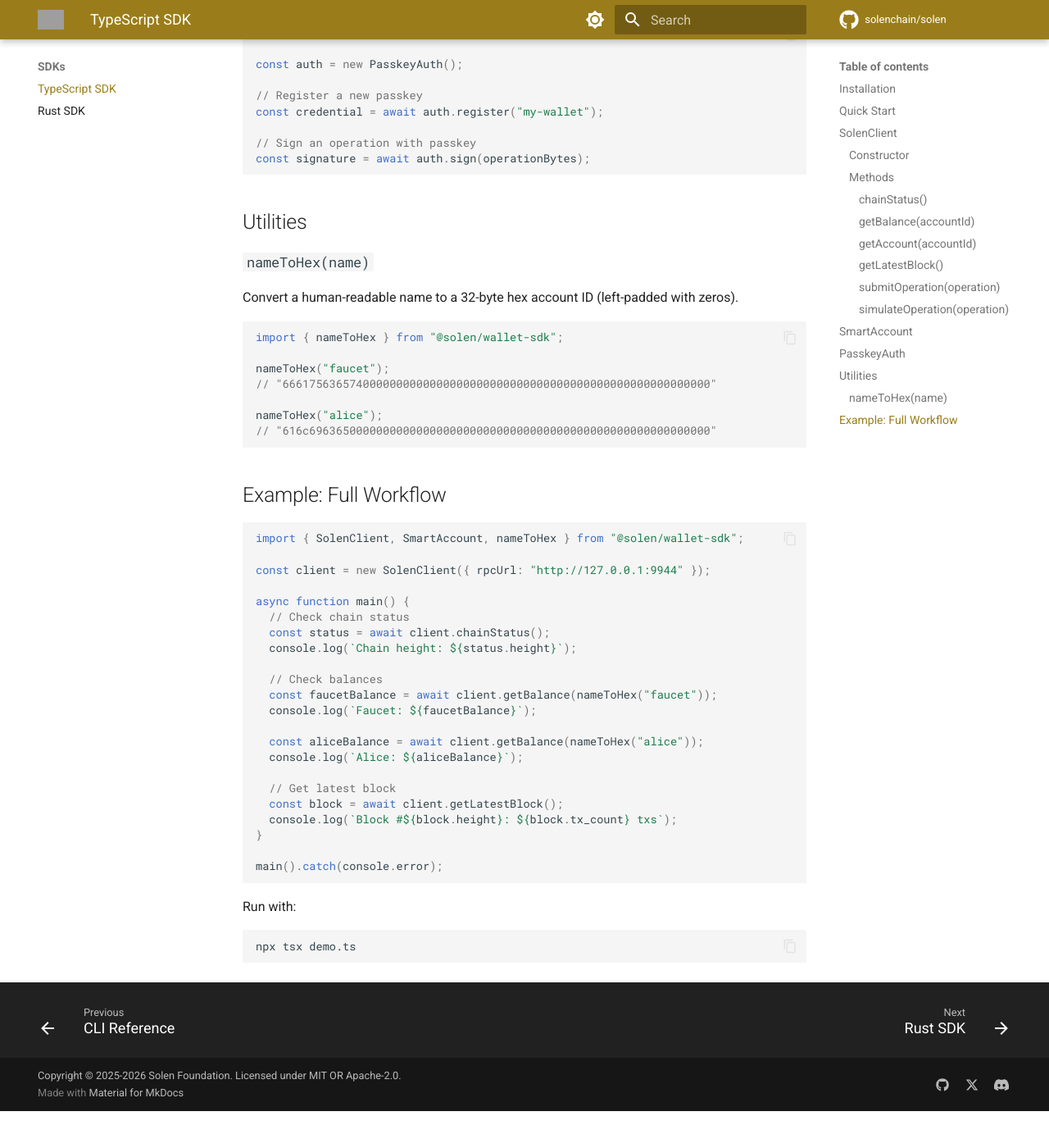
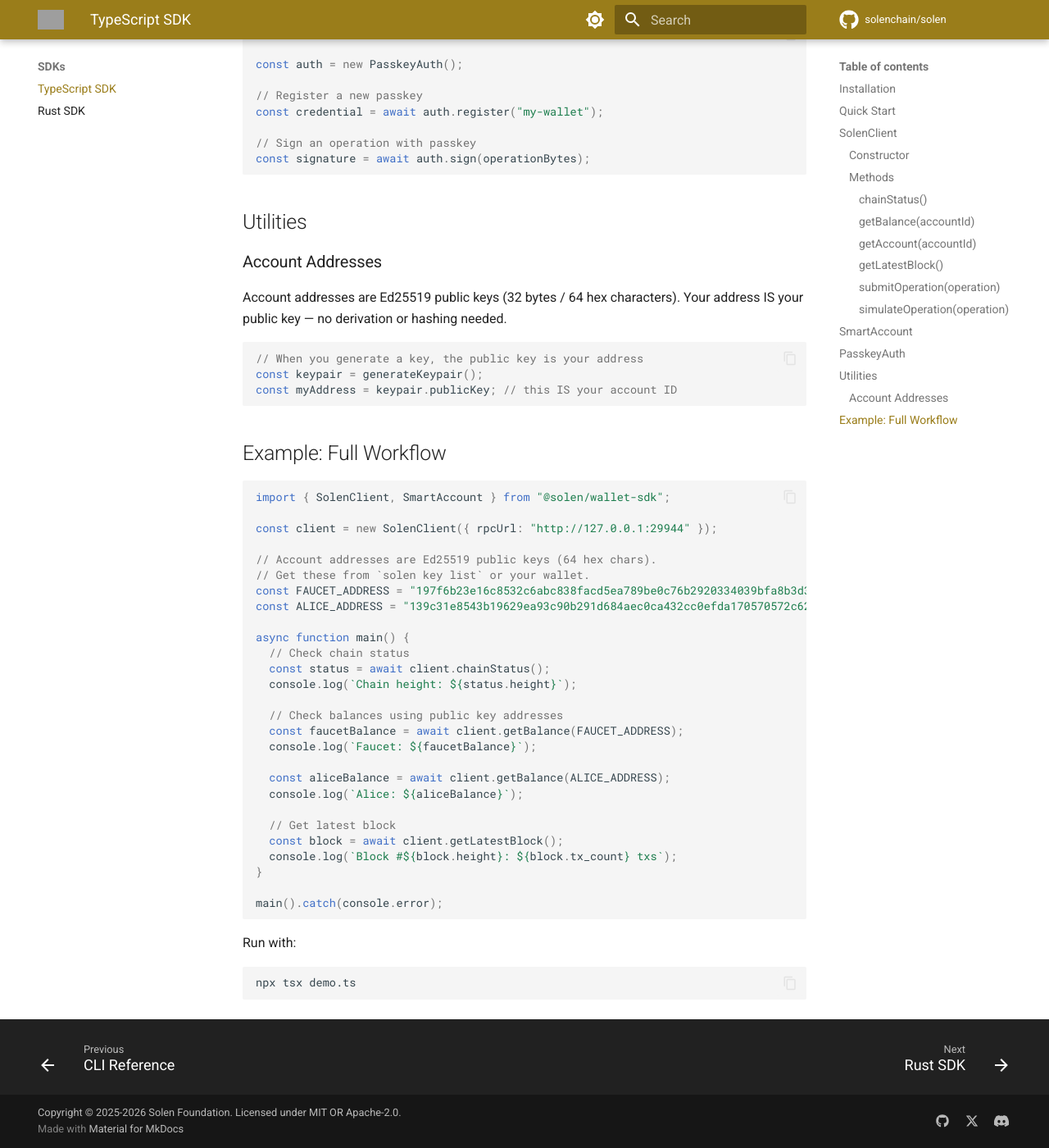
Before and after one commit to Solen-Blockchain/solendocs, an MkDocs documentation site: the page built from docs/tools/typescript-sdk.md, in a window 1280 px wide and 1400 px high, scrolled down 2471 px. Shown: the whole window at 82% size. Built offline with MkDocs 1.6.1 and Material for MkDocs 9.7.7, drawn with Linux system fonts in a browser that asks for light colours; comment, search, counter and statistics services are not loaded; before the commit the page ends 3826 px from its top, so only the background shows below that; some of the changed text lies outside the part shown; grey boxes are pictures that could not be loaded.

Commit message:
updates for account ids

````diff
--- a/docs/tools/typescript-sdk.md
+++ b/docs/tools/typescript-sdk.md
@@ -127,37 +127,38 @@ const signature = await auth.sign(operationBytes);
 
 ## Utilities
 
-### `nameToHex(name)`
+### Account Addresses
 
-Convert a human-readable name to a 32-byte hex account ID (left-padded with zeros).
+Account addresses are Ed25519 public keys (32 bytes / 64 hex characters). Your address IS your public key — no derivation or hashing needed.
 
 ```typescript
-import { nameToHex } from "@solen/wallet-sdk";
-
-nameToHex("faucet");
-// "6661756365740000000000000000000000000000000000000000000000000000"
-
-nameToHex("alice");
-// "616c696365000000000000000000000000000000000000000000000000000000"
+// When you generate a key, the public key is your address
+const keypair = generateKeypair();
+const myAddress = keypair.publicKey; // this IS your account ID
 ```
 
 ## Example: Full Workflow
 
 ```typescript
-import { SolenClient, SmartAccount, nameToHex } from "@solen/wallet-sdk";
+import { SolenClient, SmartAccount } from "@solen/wallet-sdk";
 
-const client = new SolenClient({ rpcUrl: "http://127.0.0.1:9944" });
+const client = new SolenClient({ rpcUrl: "http://127.0.0.1:29944" });
+
+// Account addresses are Ed25519 public keys (64 hex chars).
+// Get these from `solen key list` or your wallet.
+const FAUCET_ADDRESS = "197f6b23e16c8532c6abc838facd5ea789be0c76b2920334039bfa8b3d368d61";
+const ALICE_ADDRESS = "139c31e8543b19629ea93c90b291d684aec0ca432cc0efda170570572c62e519";
 
 async function main() {
   // Check chain status
   const status = await client.chainStatus();
   console.log(`Chain height: ${status.height}`);
 
-  // Check balances
-  const faucetBalance = await client.getBalance(nameToHex("faucet"));
+  // Check balances using public key addresses
+  const faucetBalance = await client.getBalance(FAUCET_ADDRESS);
   console.log(`Faucet: ${faucetBalance}`);
 
-  const aliceBalance = await client.getBalance(nameToHex("alice"));
+  const aliceBalance = await client.getBalance(ALICE_ADDRESS);
   console.log(`Alice: ${aliceBalance}`);
 
   // Get latest block
````
Also changed, not shown: other parts of docs/tools/typescript-sdk.md (+4 -4 lines), docs/api/cli.md (+3 -3 lines), docs/api/json-rpc.md (+1 -1 lines), docs/getting-started/first-dapp.md (+14 -9 lines), docs/smart-contracts/examples.md (+5 -5 lines), site/api/cli/index.html, site/api/explorer/index.html, site/api/json-rpc/index.html, site/getting-started/first-dapp/index.html, site/index.html, site/search/search_index.json, site/smart-contracts/examples/index.html, site/tools/typescript-sdk/index.html.
